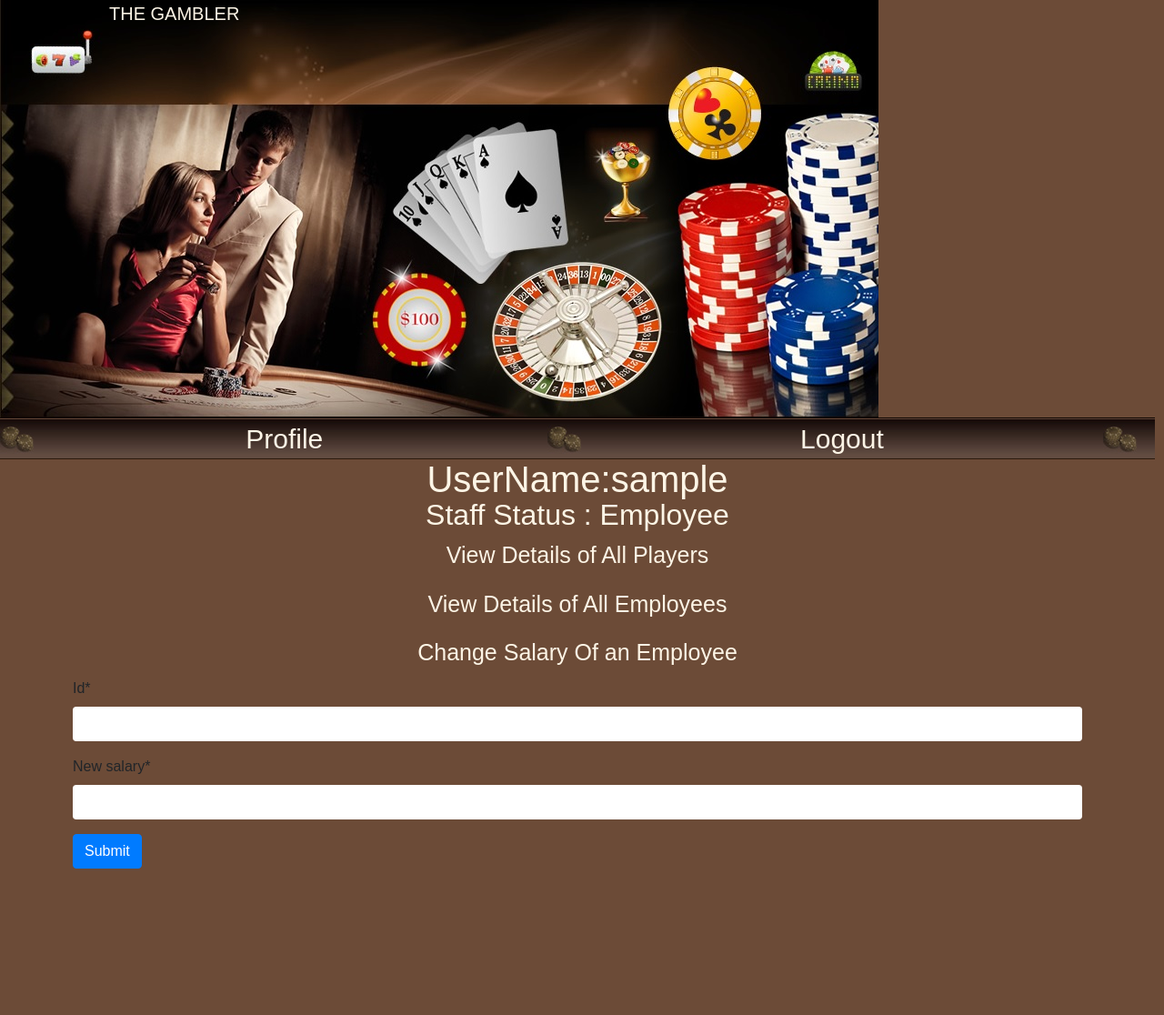
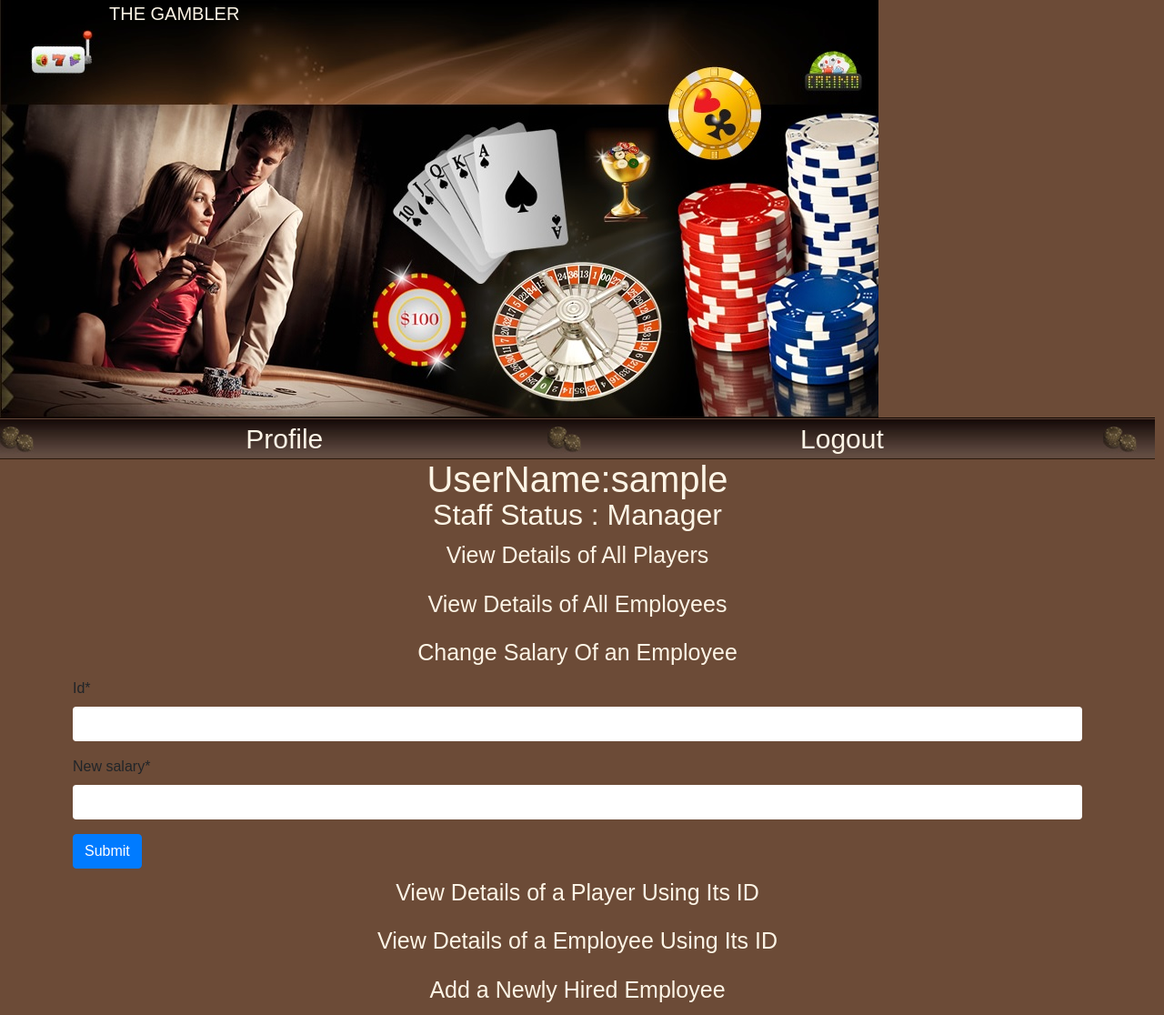
Before and after one commit to parasmehan123/theGambler, a Django app: page /profile/query3a in a window 1280 px wide. Shown: the whole page at 91% size. Before the commit the page ends 955 px from the top, so only its background shows below. Run offline with Django 3.2, Linux system fonts and the light colour scheme; the visitor is signed in with stand-in values (Sample User, id 1); some libraries are stand-ins or nearby versions.

Commit message:
query 4,5,6 added

```diff
--- a/casino/templates/casino/base.html
+++ b/casino/templates/casino/base.html
@@ -12,11 +12,7 @@
     <link rel="stylesheet" type="text/css" href={% static 'casino/main.css' %}>
     <link rel="stylesheet" href="https://stackpath.bootstrapcdn.com/bootstrap/4.1.3/css/bootstrap.min.css" integrity="sha384-MCw98/SFnGE8fJT3GXwEOngsV7Zt27NXFoaoApmYm81iuXoPkFOJwJ8ERdknLPMO" crossorigin="anonymous">
     <meta name="viewport" content="width=device-width, initial-scale=1, shrink-to-fit=no">
-    {% if title %}
-        <title>Django Blog - {{ title }}</title>
-    {% else %}
-        <title>Django Blog</title>
-    {% endif %}
+    <title> The Gambler</title>
 </head>
 <body>
     <header class="site-header">
--- a/create_db.txt
+++ b/create_db.txt
@@ -8,7 +8,7 @@ drop table if exists employee;
 create table employee(id int primary key, name varchar(200),position varchar(100) not null,mobile varchar(200),address varchar(1000),salary int not null, email varchar(1000));
 
 drop table if exists accounts_employee;
-create table accounts_employee(id int primary key,office_number int not null, employee_id int not null,foreign key (employee_id) references employee(id) on delete cascade on update cascade);
+create table accounts_employee(id int primary key auto_increment,office_number int not null, employee_id int not null,foreign key (employee_id) references employee(id) on delete cascade on update cascade);
 
 drop table if exists casino_dealer;
 create table casino_dealer(id int primary key,speciality varchar(1000) not null, employee_id int not null,foreign key (employee_id) references employee(id) on delete cascade on update cascade);
--- a/sample/urls.py
+++ b/sample/urls.py
@@ -29,4 +29,7 @@ urlpatterns = [
     path('profile/query1a',user_views.query1a, name='query1a'),
     path('profile/query2a',user_views.query2a, name='query2a'),
     path('profile/query3a',user_views.query3a, name='query3a'),
+    path('profile/query4a',user_views.query4a, name='query4a'),
+    path('profile/query5a',user_views.query5a, name='query5a'),
+    path('profile/query6a',user_views.query6a, name='query6a'),
 ]
--- a/users/forms.py
+++ b/users/forms.py
@@ -13,6 +13,25 @@ class UserRegisterForm(UserCreationForm):
         model = User
         fields = ['username', 'email', 'password1', 'password2']
 
-class IdForm(forms.Form):
+class Id_SalaryForm(forms.Form):
     id = forms.IntegerField()
     new_salary = forms.IntegerField()
+
+class Id_Form(forms.Form):
+    id = forms.IntegerField()
+
+class New_Employee(forms.Form):
+    #create table employee(id int primary key, name varchar(200),position varchar(100) not null,mobile varchar(200),address varchar(1000),salary int not null, email varchar(1000));
+    id = forms.IntegerField()
+    name = forms.CharField(min_length=1)
+    STATES = (
+        ('', 'Choose...'),
+        ('E1', 'Accounts Employee'),
+        ('E2', 'Game Maker'),
+        ('E3', 'Casino Dealer')
+    )
+    position = forms.ChoiceField(choices = STATES)
+    mobile = forms.CharField(min_length=10,max_length=10)
+    address = forms.CharField(min_length=1)
+    salary = forms.IntegerField()
+    email = forms.CharField()
--- a/users/templates/users/profile.html
+++ b/users/templates/users/profile.html
@@ -23,7 +23,7 @@
     <!--===============================================================================================-->
 
               {% if user.is_staff %}
-              <h2 style="text-align:center;color:OldLace ">Staff Status : Employee</h2>
+              <h2 style="text-align:center;color:OldLace ">Staff Status : Manager</h2>
                 <a class="nav-item nav-link" style="font-size:25px;text-align:center;color:OldLace "  href="{% url 'query1a' %}">View Details of All Players</a>
                   {% if query == 1 %}
                       <div class="limiter">
@@ -100,9 +100,114 @@
                       </div>
                     </div>
                   {% endif %}
-
                 <a class="nav-item nav-link" style="font-size:25px;text-align:center;color:OldLace "  href="{% url 'query3a' %}">Change Salary Of an Employee</a>
                   {% if query == 3 %}
+                  <div class="container">
+                    <form method="post">
+                      {% csrf_token %}
+                      {{ form|crispy }}
+                      <button type="submit" class="btn btn-primary">Submit</button>
+                    </form>
+                  </div>
+                  {% endif %}
+                <a class="nav-item nav-link" style="font-size:25px;text-align:center;color:OldLace "  href="{% url 'query4a' %}">View Details of a Player Using Its ID</a>
+                  {% if query == 4 %}
+                    {% if form %}
+                    <div class="container">
+                      <form method="post">
+                        {% csrf_token %}
+                        {{ form|crispy }}
+                        <button type="submit" class="btn btn-primary">Submit</button>
+                      </form>
+                    </div>
+                    {% elif data %}
+                    <div class="limiter">
+                      <div class="container-table100" style="background: #6c4b37">
+                        <div class="wrap-table100">
+
+                          <div class="table100 ver3 m-b-110">
+                            <div class="table100-head">
+                              <table>
+                                <thead>
+                                  <tr class="row100 head">
+                                    {% for col in columns%}
+                                    <th class={{ col.meta }} style="color:#FFFFFF">{{ col.text }}</th>
+                                    {% endfor %}
+                                  </tr>
+                                </thead>
+                              </table>
+                            </div>
+
+                            <div class="table100-body js-pscroll">
+                              <table>
+                                <tbody>
+                                  {% for row in data %}
+                                    <tr class="row100 body">
+                                      {% for col in row %}
+                                        <td class={{ col.meta }}>{{ col.text }}</td>
+                                      {% endfor %}
+                                    </tr>
+                                  {% endfor%}
+                                </tbody>
+                              </table>
+                            </div>
+                          </div>
+
+                        </div>
+                      </div>
+                    </div>
+                    {% endif %}
+                  {% endif %}
+                <a class="nav-item nav-link" style="font-size:25px;text-align:center;color:OldLace "  href="{% url 'query5a' %}">View Details of a Employee Using Its ID</a>
+                  {% if query == 5 %}
+                    {% if form %}
+                      <div class="container">
+                        <form method="post">
+                          {% csrf_token %}
+                          {{ form|crispy }}
+                          <button type="submit" class="btn btn-primary">Submit</button>
+                        </form>
+                      </div>
+                    {% elif data %}
+                      <div class="limiter">
+                        <div class="container-table100" style="background: #6c4b37">
+                          <div class="wrap-table100">
+
+                            <div class="table100 ver3 m-b-110">
+                              <div class="table100-head">
+                                <table>
+                                  <thead>
+                                    <tr class="row100 head">
+                                      {% for col in columns%}
+                                      <th class={{ col.meta }} style="color:#FFFFFF">{{ col.text }}</th>
+                                      {% endfor %}
+                                    </tr>
+                                  </thead>
+                                </table>
+                              </div>
+
+                              <div class="table100-body js-pscroll">
+                                <table>
+                                  <tbody>
+                                    {% for row in data %}
+                                      <tr class="row100 body">
+                                        {% for col in row %}
+                                          <td class={{ col.meta }}>{{ col.text }}</td>
+                                        {% endfor %}
+                                      </tr>
+                                    {% endfor%}
+                                  </tbody>
+                                </table>
+                              </div>
+                            </div>
+
+                          </div>
+                        </div>
+                      </div>
+                    {% endif %}
+                  {% endif %}
+                <a class="nav-item nav-link" style="font-size:25px;text-align:center;color:OldLace "  href="{% url 'query6a' %}">Add a Newly Hired Employee</a>
+                  {% if query == 6 %}
                   <div class="container">
                     <form method="post">
                       {% csrf_token %}
--- a/users/views.py
+++ b/users/views.py
@@ -4,30 +4,12 @@ from .forms import *
 from django.contrib.auth.decorators import login_required
 from django.db import connection
 
-def register(request):
-    if request.method == 'POST':
-        form = UserRegisterForm(request.POST)
-        if form.is_valid():
-            with connection.cursor() as cursor:
-                # print(form.data)
-                cursor.execute("insert into player(name,mobile_number,address,email) values(\"%s\",\"%s\",\"%s\",\"%s\");", [form.data["first_name"]+" "+form.data["last_name"],form.data["mobile_number"],form.data["address"],form.data["email"]])
-                row = cursor.fetchone()
-            form.save()
-            username = form.cleaned_data.get('username')
-            messages.success(request, f'Account created for {username}! You can now login')
-            return redirect('login')
-    else:
-        form = UserRegisterForm()
-    return render(request, 'users/register.html', {'form': form})
 
-@login_required
-def profile(request):
-    return render(request,'users/profile.html')
 
-@login_required
-def query1a(request):
+def extract_data(query):
     with connection.cursor() as cursor:
-        cursor.execute("select * from player;")
+        cursor.execute(query)
+
         columns_names = [col[0] for col in cursor.description]
         data_raw = cursor.fetchall()
 
@@ -52,54 +34,101 @@ def query1a(request):
                 c+=1
                 tmp.append(tmp2)
             data.append(tmp)
+    return (columns,data)
 
-        # print(data,columns)
+def register(request):
+    if request.method == 'POST':
+        form = UserRegisterForm(request.POST)
+        if form.is_valid():
+            with connection.cursor() as cursor:
+                # print(form.data)
+                cursor.execute("insert into player(name,mobile_number,address,email) values(\"%s\",\"%s\",\"%s\",\"%s\");", [form.data["first_name"]+" "+form.data["last_name"],form.data["mobile_number"],form.data["address"],form.data["email"]])
+                row = cursor.fetchone()
+            form.save()
+            username = form.cleaned_data.get('username')
+            messages.success(request, f'Account created for {username}! You can now login')
+            return redirect('login')
+    else:
+        form = UserRegisterForm()
+    return render(request, 'users/register.html', {'form': form})
+
+@login_required
+def profile(request):
+    return render(request,'users/profile.html')
+
+@login_required
+def query1a(request):
+    columns,data = extract_data("select * from player;")
+
     return render(request,'users/profile.html',{'query':1,'data':data,'columns':columns})
 
 @login_required
 def query2a(request):
-    with connection.cursor() as cursor:
-        cursor.execute("select * from employee;")
-        columns_names = [col[0] for col in cursor.description]
-        data_raw = cursor.fetchall()
+    columns,data = extract_data("select * from employee;")
 
-        columns = []
-        c=1
-        for i in columns_names:
-            tmp = {
-                'text':i,
-                'meta':'cell100 column'+str(c),
-            }
-            columns.append(tmp)
-            c+=1
-        data = []
-        for i in data_raw:
-            tmp = []
-            c = 1
-            for col in i:
-                tmp2 = {
-                    'text' :col,
-                    'meta' : 'cell100 column'+str(c),
-                }
-                c+=1
-                tmp.append(tmp2)
-            data.append(tmp)
-
-        # print(data,columns)
     return render(request,'users/profile.html',{'query':2,'data':data,'columns':columns})
 
 @login_required
 def query3a(request):
     if request.method == 'POST':
-        form = IdForm(request.POST)
+        form = Id_SalaryForm(request.POST)
         if form.is_valid():
             # print(form.data['id'],form.data['new_salary'],int(form.data['new_salary']),int(form.data['id']))
-            print(form.data)
+            # print(form.data)
             with connection.cursor() as cursor:
                 cursor.execute("update employee set salary = %s where id = %s",[form.data['new_salary'],form.data['id']])
             id = form.data['id']
             messages.success(request, f'Salary Updated for employee with ID {id}')
         return redirect('profile')
     else:
-        form = IdForm()
+        form = Id_SalaryForm()
     return render(request,'users/profile.html',{'query':3,'form':form})
+
+@login_required
+def query4a(request):
+    if request.method == 'POST':
+        form = Id_Form(request.POST)
+        if form.is_valid():
+            # print(form.data)
+            columns,data = extract_data("select * from player where id=%s;"%(form.data['id']))
+            return render(request,'users/profile.html',{'query':4,'data':data,'columns':columns})
+
+        return render(request,'users/profile.html',{'query':4,'form':form,})
+    else :
+        form = Id_Form()
+    return render(request,'users/profile.html',{'query':4,'form':form})
+
+@login_required
+def query5a(request):
+    if request.method == 'POST':
+        form = Id_Form(request.POST)
+        if form.is_valid():
+            # print(form.data)
+            columns,data = extract_data("select * from employee where id=%s;"%(form.data['id']))
+            return render(request,'users/profile.html',{'query':5,'data':data,'columns':columns})
+
+        return render(request,'users/profile.html',{'query':5,'form':form,})
+    else :
+        form = Id_Form()
+    return render(request,'users/profile.html',{'query':5,'form':form})
+
+@login_required
+def query6a(request):
+    if request.method == 'POST':
+        form = New_Employee(request.POST)
+        if form.is_valid():
+            # print(form.data)
+            with connection.cursor() as cursor:
+                #create table employee(id int primary key , name varchar(200),position varchar(100) not null,mobile varchar(200),address varchar(1000),salary int not null, email varchar(1000));
+                STATES = {
+                    'E1':'Accounts Employee',
+                    'E2': 'Game Maker',
+                    'E3': 'Casino Dealer'
+                }
+                cursor.execute("insert into employee values(%s,%s,%s,%s,%s,%s,%s);",[form.data['id'],form.data['name'],STATES[form.data['position']],form.data['mobile'],form.data['address'],form.data['salary'],form.data['email']])
+
+            messages.success(request, f'New Employee Account Created!!')
+        return redirect('profile')
+    else:
+        form = New_Employee()
+    return render(request,'users/profile.html',{'query':6,'form':form})
```
